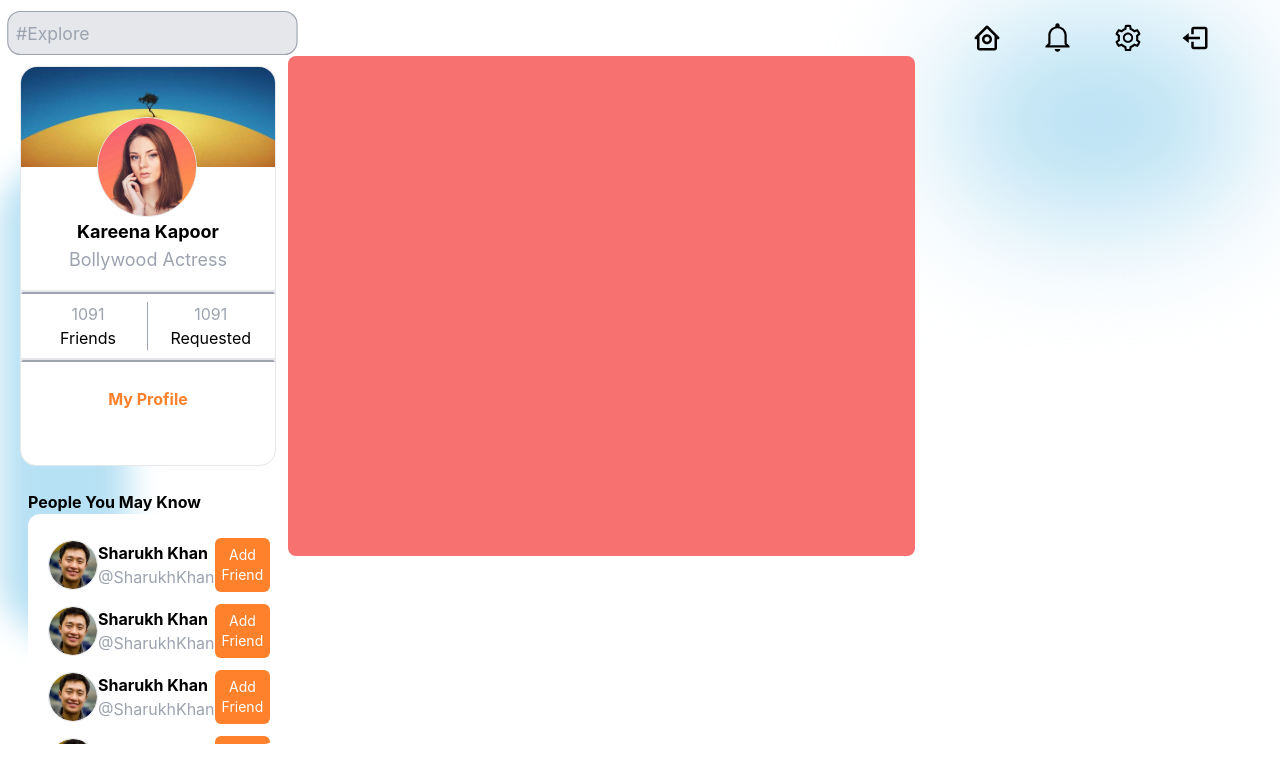
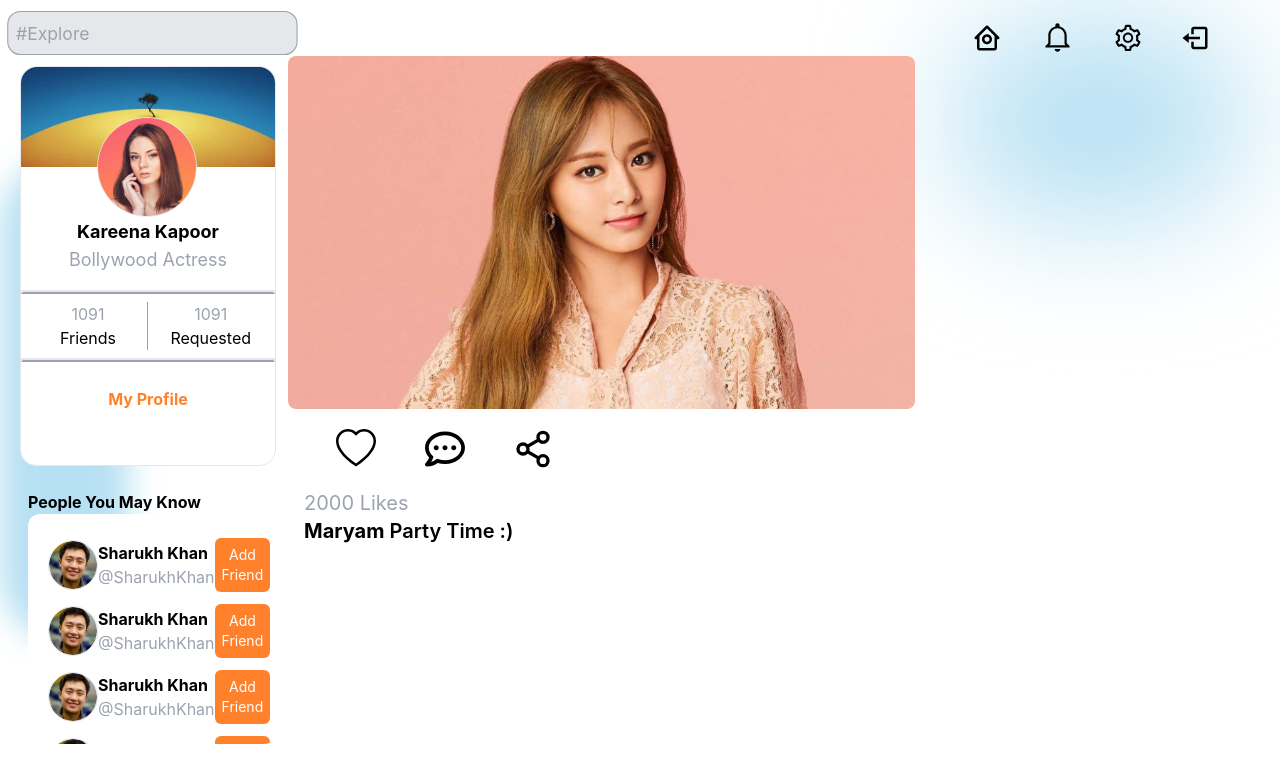
Before and after one commit to musharaf22/Social_Media_Frontend, a React (Create React App) app: page / in a window 1280 px wide. Shown: the top 782 px of the page. Built offline with nearby package versions, Linux system fonts and the light colour scheme.

Commit message:
working on post design

```diff
--- a/src/pages/post/Post.tsx
+++ b/src/pages/post/Post.tsx
@@ -1,14 +1,27 @@
-import React from "react";
-
+import { BsFillHeartFill, BsHeart } from "react-icons/bs";
+import { FaRegCommentDots } from "react-icons/fa";
+import { FiShare2 } from "react-icons/fi";
 const Post = () => {
   return (
-    <div className="w-full rounded-lg bg-red-400 h-[500px] flex flex-col">
+    <div className="w-full rounded-lg bg-white h-[500px] flex flex-col">
       <div className="image">
-        {/* <img
-          src="/images/postpic1.jpg"
+        <img
+          src="/images/postpic2.jpg"
           alt="N/A"
-          className="w-full h-[200px]"
-        /> */}
+          className="w-full h-auto rounded-lg"
+        />
+      </div>
+      <div className="icons flex w-[50%] justify-evenly my-5 ">
+        <BsHeart size={40} />
+        <BsFillHeartFill size={40} color="red" className="hidden" />
+        <FaRegCommentDots size={40} />
+        <FiShare2 size={40} />
+      </div>
+      <div className="text ml-4">
+        <p className="text-xl text-gray-400">2000 Likes</p>
+        <p className="font-semibold text-xl">
+          <span className="text-xl font-bold">Maryam</span> Party Time :)
+        </p>
       </div>
     </div>
   );
```
